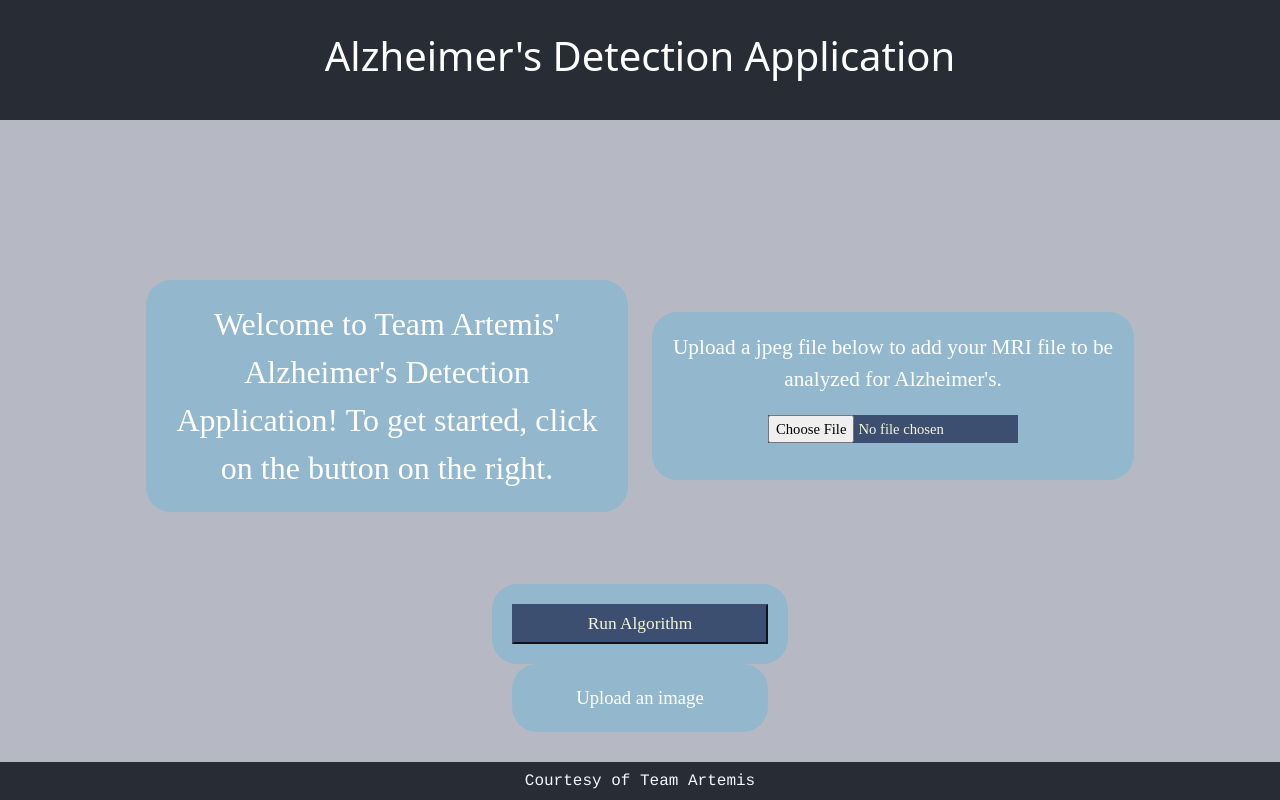
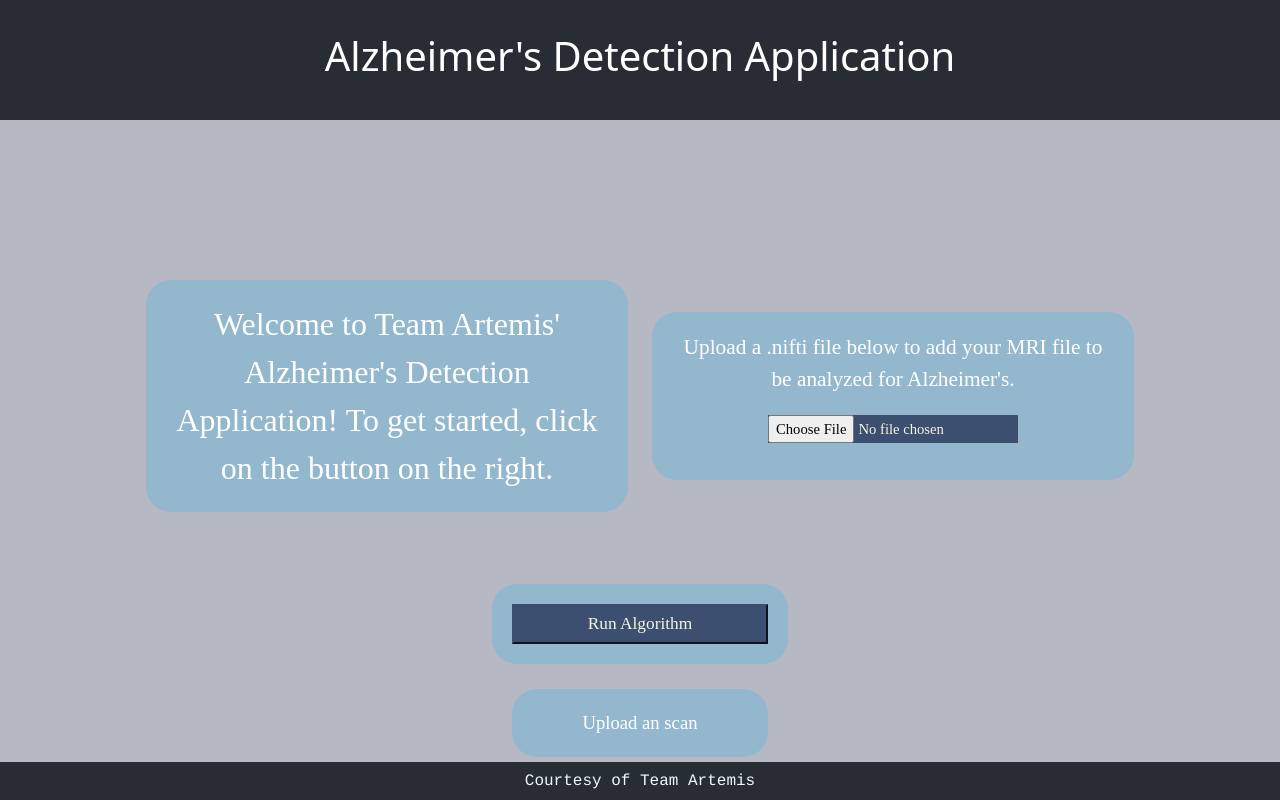
Before and after one commit to sbhumi/490TermProject, a React (Create React App) app: page / in a window 1280 px wide. Shown: the top 800 px of the page. Built offline with nearby package versions, Linux system fonts and the light colour scheme.

Commit message:
slight changes to text and spacing

```diff
--- a/src/components/App.js
+++ b/src/components/App.js
@@ -11,7 +11,7 @@ function App() {
 
   const [isButtonPressed, setButtonPressed] = useState();
 
-  const [prediction, setPrediction] = useState("Upload an image");
+  const [prediction, setPrediction] = useState("Upload an scan");
 
   useEffect(() => {
     document.title = "AI for Alzheimer's"
@@ -58,7 +58,7 @@ function App() {
           <Col className="rightSideColumn">
             <div className="App-get-started">
               <div className="content-box">
-                <p>Upload a jpeg file below to add your MRI file to be analyzed for Alzheimer's.<br></br></p>
+                <p>Upload a .nifti file below to add your MRI file to be analyzed for Alzheimer's.<br></br></p>
                 <p><input type = "file" className = "mriScan" name = "mri" onChange={changeHandler}/></p>
               </div>
             </div>
--- a/src/styleSheets/App.css
+++ b/src/styleSheets/App.css
@@ -85,6 +85,7 @@
 
 .predictionOutput {
   padding-bottom: 50px;
+  padding-top: 25px;
 }
 
 .predictText {
```
